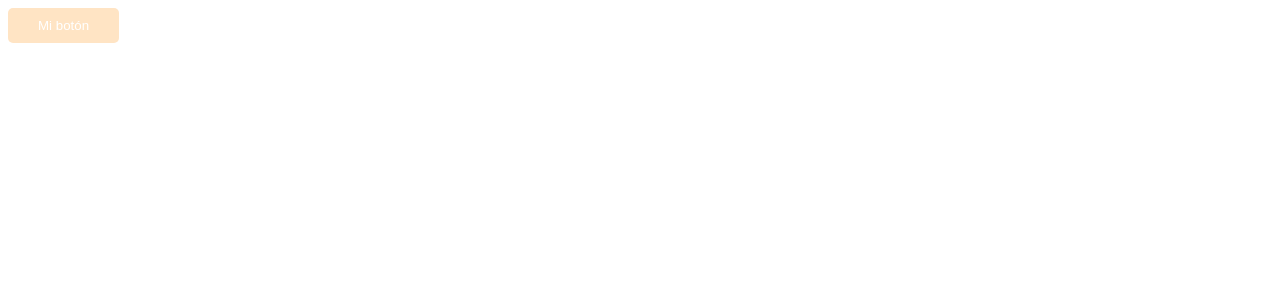
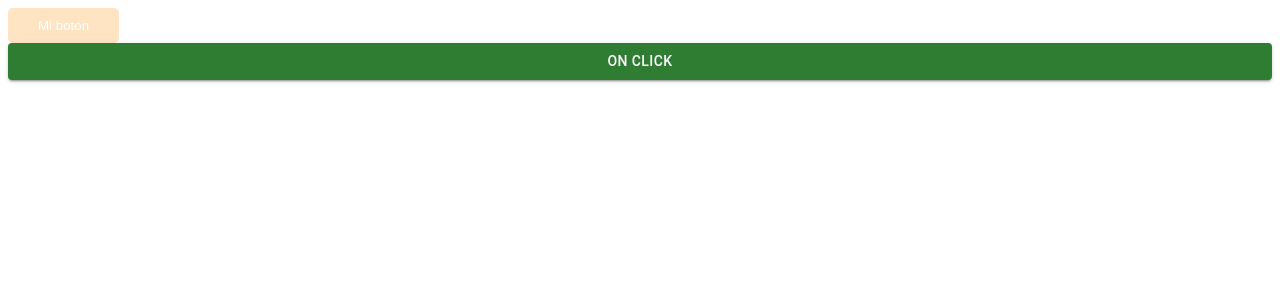
Before and after one commit to SGutierrez17/Practice-React, a React (Create React App) app: page / in a window 1280 px wide. Shown: the top 300 px of the page. Built offline with nearby package versions, Linux system fonts and the light colour scheme.

Commit message:
feat(interceptor): Example using interceptor with typescript

```diff
--- /dev/null
+++ b/src/organisms/CI-button.tsx
@@ -0,0 +1,12 @@
+import React from "react";
+import { Button, ButtonProps } from "@mui/material";
+
+interface CIButtonProps extends ButtonProps {
+    children: React.ReactNode;
+}
+
+export default function CIButton({ children, ...rest }: CIButtonProps) {
+    return (
+        <Button {...rest} color="success">{children}</Button>
+    );
+}
--- a/src/pages/App.tsx
+++ b/src/pages/App.tsx
@@ -1,9 +1,11 @@
 import ButtonPractice from '../organisms/button-practice';
+import CIButton from '../organisms/CI-button';
 
 function App() {
   return (
     <div>
       <ButtonPractice />
+      <CIButton variant="contained" fullWidth color="error">On click</CIButton>
     </div>
   );
 }
```
Also changed, not shown: src/organisms/classes-javascript-static.jsx (added, +10 -0 lines).
